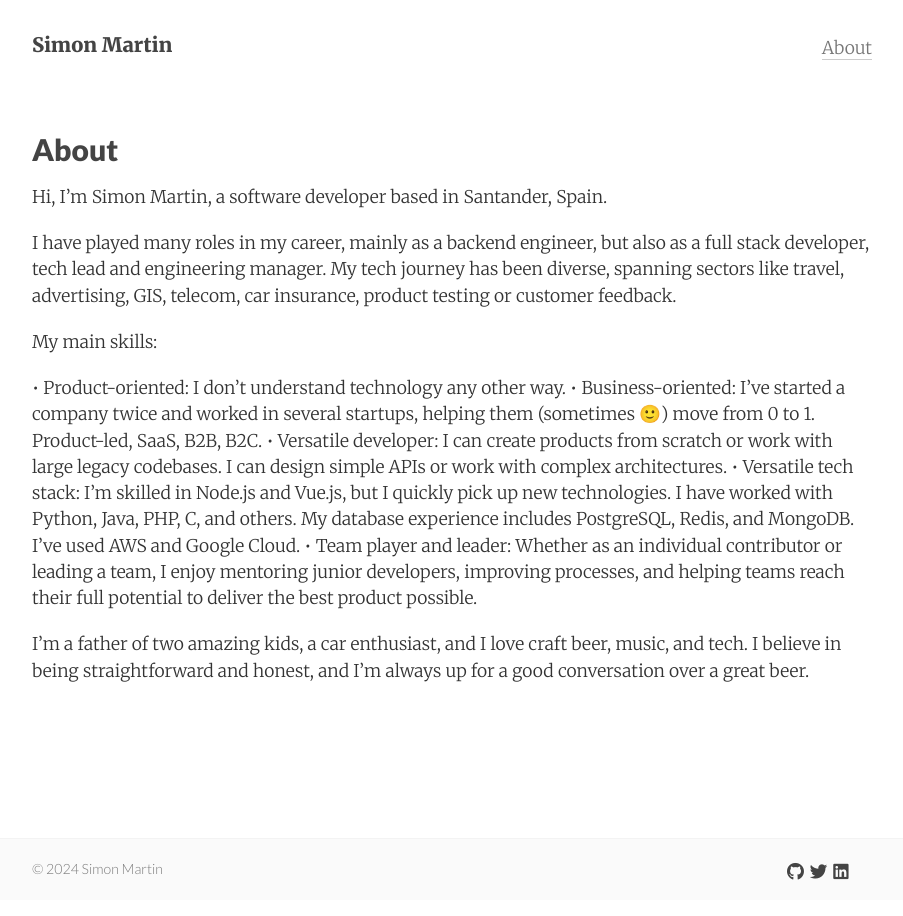
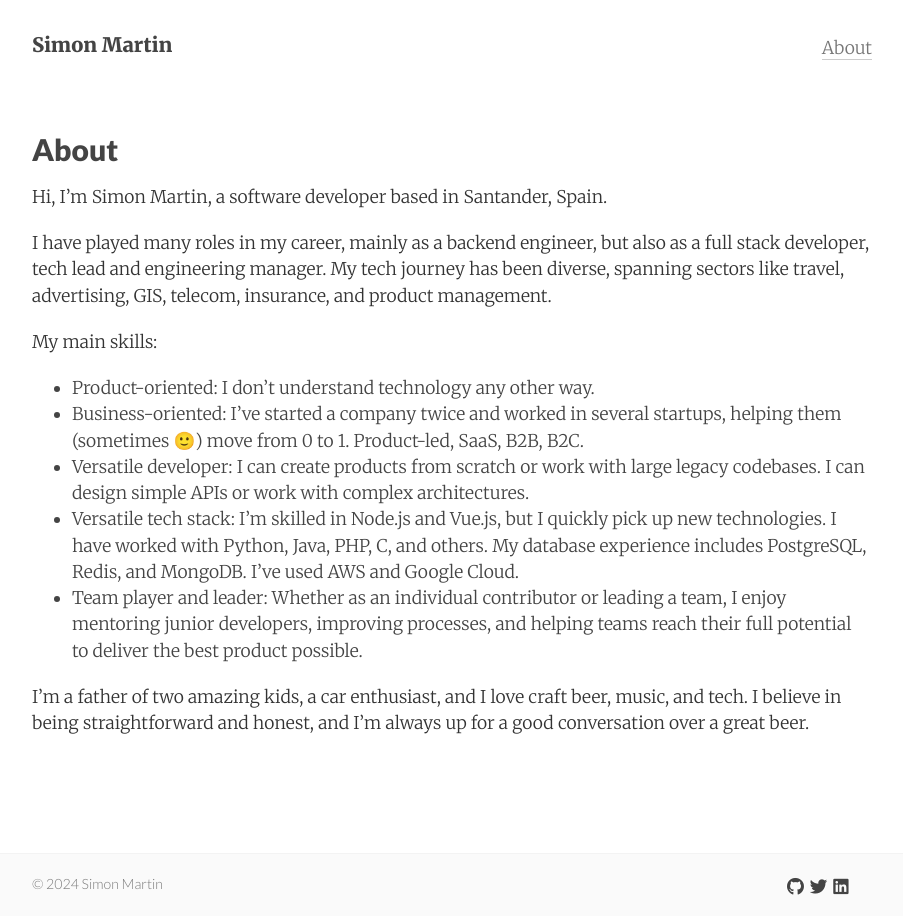
Before and after one commit to simon-contreras-deel/oleurud.github.io, a Jekyll site: the page built from about.md, in a window 1280 px wide. Shown: the whole page, without its empty margins (188-1091 px from the left). Built offline with Jekyll 4.4.1, drawn with Linux system fonts in a browser that asks for light colours; nearby versions of some CDN libraries.

Commit message:
chore: update about 3

```diff
--- a/about.md
+++ b/about.md
@@ -7,14 +7,14 @@ tags: about
 
 Hi, I’m Simon Martin, a software developer based in Santander, Spain.
 
-I have played many roles in my career, mainly as a backend engineer, but also as a full stack developer, tech lead and engineering manager. My tech journey has been diverse, spanning sectors like travel, advertising, GIS, telecom, car insurance, product testing or customer feedback.
+I have played many roles in my career, mainly as a backend engineer, but also as a full stack developer, tech lead and engineering manager. My tech journey has been diverse, spanning sectors like travel, advertising, GIS, telecom, insurance, and product management.
 
 My main skills:
 
-•	Product-oriented: I don’t understand technology any other way.
-•	Business-oriented: I’ve started a company twice and worked in several startups, helping them (sometimes 🙂) move from 0 to 1. Product-led, SaaS, B2B, B2C.
-•	Versatile developer: I can create products from scratch or work with large legacy codebases. I can design simple APIs or work with complex architectures.
-•	Versatile tech stack: I’m skilled in Node.js and Vue.js, but I quickly pick up new technologies. I have worked with Python, Java, PHP, C, and others. My database experience includes PostgreSQL, Redis, and MongoDB. I’ve used AWS and Google Cloud.
-•	Team player and leader: Whether as an individual contributor or leading a team, I enjoy mentoring junior developers, improving processes, and helping teams reach their full potential to deliver the best product possible.
+- Product-oriented: I don’t understand technology any other way.
+- Business-oriented: I’ve started a company twice and worked in several startups, helping them (sometimes 🙂) move from 0 to 1. Product-led, SaaS, B2B, B2C.
+- Versatile developer: I can create products from scratch or work with large legacy codebases. I can design simple APIs or work with complex architectures.
+- Versatile tech stack: I’m skilled in Node.js and Vue.js, but I quickly pick up new technologies. I have worked with Python, Java, PHP, C, and others. My database experience includes PostgreSQL, Redis, and MongoDB. I’ve used AWS and Google Cloud.
+- Team player and leader: Whether as an individual contributor or leading a team, I enjoy mentoring junior developers, improving processes, and helping teams reach their full potential to deliver the best product possible.
 
 I’m a father of two amazing kids, a car enthusiast, and I love craft beer, music, and tech. I believe in being straightforward and honest, and I’m always up for a good conversation over a great beer.
```
